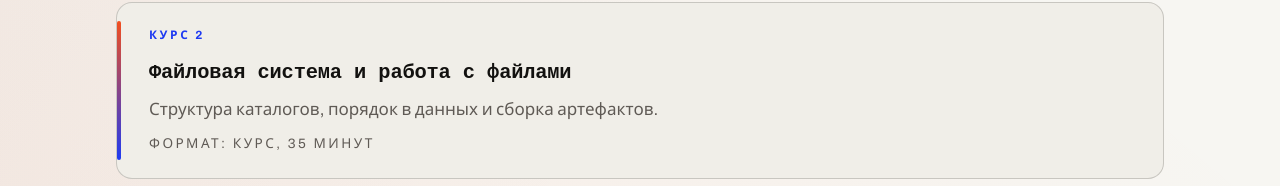
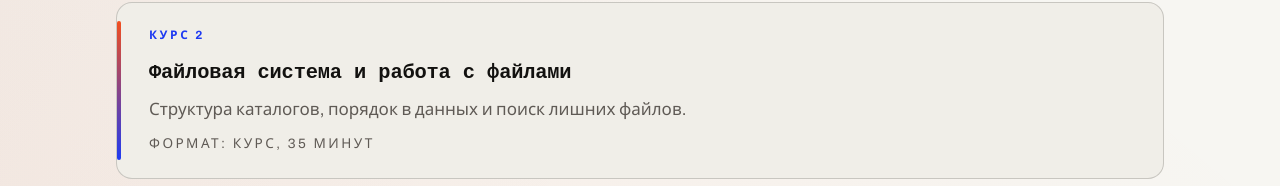
Before and after one commit to elenipad/elenipad.github.io, a React (Vite) app: page / in a window 1280 px wide. Shown: the part 925-1111 px from the top of the page. Built offline with nearby package versions, Linux system fonts and the light colour scheme.

Commit message:
Fix course 2

```diff
--- a/src/App.tsx
+++ b/src/App.tsx
@@ -1009,7 +1009,7 @@ const events = [
     tag: 'Курс 2',
     title: 'Файловая система и работа с файлами',
     meta: 'Формат: курс, 35 минут',
-    summary: 'Структура каталогов, порядок в данных и сборка артефактов.',
+    summary: 'Структура каталогов, порядок в данных и поиск лишних файлов.',
     body: [
       'Фокус на практической работе с файлами, каталогами и типами данных.',
       'Темы объединены вокруг аккуратной структуры и повторяемого результата.',
@@ -1017,7 +1017,7 @@ const events = [
     bullets: [
       'создание структуры',
       'перемещение и сортировка файлов',
-      'сборка ключей из фрагментов',
+      'поиск и удаление файлов',
     ],
     topicIds: ['topic-files', 'topic-keys'],
   },
```
